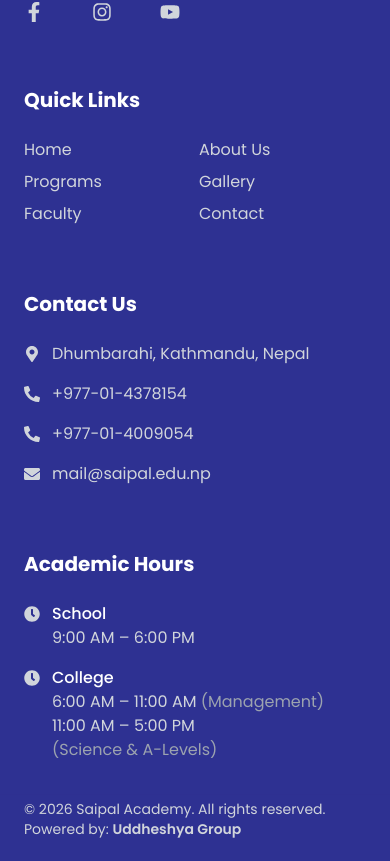
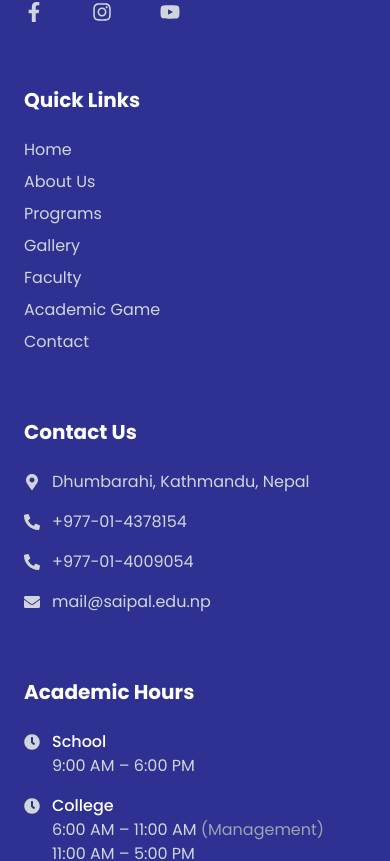
Before and after one commit to UddheshyaGroup/Saipal-Website, a React (Vite) app: page /enquiry in a window 390 px wide. Shown: the part 1749-2610 px from the top of the page. Built offline with nearby package versions, Linux system fonts and the light colour scheme.

Commit message:
refactor: improve Gallery navigation and Footer responsiveness

```diff
--- a/src/components/layout/Footer.jsx
+++ b/src/components/layout/Footer.jsx
@@ -13,7 +13,7 @@ import { NavLink } from "react-router-dom";
 
 export default function Footer() {
   return (
-    <footer className="bg-primary text-white pb-16 pt-0">
+    <footer className="bg-primary text-white">
       <div className="max-w-7xl mx-auto px-6 grid md:grid-cols-4 gap-10">
         {/* About Saipal */}
         <div>
@@ -62,7 +62,7 @@ export default function Footer() {
         {/* Quick Links */}
         <div>
           <h3 className="text-xl font-bold mt-6 mb-6">Quick Links</h3>
-          <ul className="grid grid-cols-2 gap-2 text-gray-300">
+          <ul className="flex flex-col flex-wrap gap-2 text-gray-300">
             <li>
               <a href="/" className="hover:text-accent transition">
                 Home
@@ -86,6 +86,11 @@ export default function Footer() {
             <li>
               <a href="/faculty" className="hover:text-accent transition">
                 Faculty
+              </a>
+            </li>
+            <li>
+              <a href="/academicgame" className="hover:text-accent transition">
+                Academic Game
               </a>
             </li>
             <li>
@@ -172,10 +177,12 @@ export default function Footer() {
       </div>
 
       {/* Copyright */}
-      <div className="border-t border-primary/50 mt-8">
-        <div className="max-w-7xl mx-auto px-6 py-1 flex flex-col md:flex-row items-center justify-between text-sm text-gray-300">
+      <div className="bg-indigo-900 text-center items-center py-6 border-t border-gray-700/20 mt-8">
+        <div className="max-w-7xl mx-auto px-6 flex flex-col md:flex-row justify-around text-base text-gray-300">
           <span>
-            © {new Date().getFullYear()} Saipal Academy. All rights reserved.
+            {new Date().getFullYear()} © Saipal Academy. All rights reserved.
+          </span>
+          <span>
             Powered by:{" "}
             <a
               href="https://uddheshyagroup.com"
--- a/src/pages/Gallery.jsx
+++ b/src/pages/Gallery.jsx
@@ -90,9 +90,12 @@ export default function Gallery() {
 
   const openImage = (index) => setActiveIndex(index);
   const closeModal = () => setActiveIndex(null);
-  const nextImage = () => setActiveIndex((prev) => (prev + 1) % galleryImages.length);
+  const nextImage = () =>
+    setActiveIndex((prev) => (prev + 1) % galleryImages.length);
   const prevImage = () =>
-    setActiveIndex((prev) => (prev - 1 + galleryImages.length) % galleryImages.length);
+    setActiveIndex(
+      (prev) => (prev - 1 + galleryImages.length) % galleryImages.length,
+    );
 
   useEffect(() => {
     if (thumbContainerRef.current && activeIndex !== null) {
@@ -115,7 +118,8 @@ export default function Gallery() {
           School Gallery
         </h1>
         <p className="mt-3 text-base text-gray-600 sm:text-lg">
-          Moments that make Saipal Academy special – events, activities, and everyday joy.
+          Moments that make Saipal Academy special – events, activities, and
+          everyday joy.
         </p>
       </div>
 
@@ -144,10 +148,9 @@ export default function Gallery() {
 
       {/* Modal */}
       {activeIndex !== null && (
-        <div className="fixed inset-0 z-50 flex items-center justify-center bg-black/75 p-3 sm:p-4 backdrop-blur-md transition-opacity duration-300">
+        <div className="fixed inset-0 z-[150] flex items-center justify-center bg-black/75 p-3 sm:p-4 backdrop-blur-md transition-opacity duration-300">
           {/* Modal Container - slightly narrower & more elegant on large screens */}
           <div className="relative flex w-full max-w-4xl flex-col overflow-hidden rounded-2xl bg-white shadow-2xl ring-1 ring-gray-200/50 md:max-w-3xl lg:max-w-4xl xl:max-w-5xl">
-
             {/* Header - clean & professional */}
             <div className="flex items-center justify-between border-b border-gray-200 bg-gradient-to-r from-blue-50 to-indigo-50 px-5 py-3.5 sm:px-6">
               <h2 className="truncate pr-6 text-lg font-semibold text-gray-800 sm:text-xl">
@@ -203,10 +206,11 @@ export default function Gallery() {
                   <button
                     key={img.id}
                     onClick={() => setActiveIndex(idx)}
-                    className={`group flex-shrink-0 overflow-hidden rounded-lg border-2 transition-all duration-200 ${idx === activeIndex
-                      ? "border-blue-500 shadow-md scale-105"
-                      : "border-transparent hover:border-blue-300 hover:shadow-sm hover:scale-105"
-                      }`}
+                    className={`group flex-shrink-0 overflow-hidden rounded-lg border-2 transition-all duration-200 ${
+                      idx === activeIndex
+                        ? "border-blue-500 shadow-md scale-105"
+                        : "border-transparent hover:border-blue-300 hover:shadow-sm hover:scale-105"
+                    }`}
                   >
                     <img
                       src={img.image}
```
